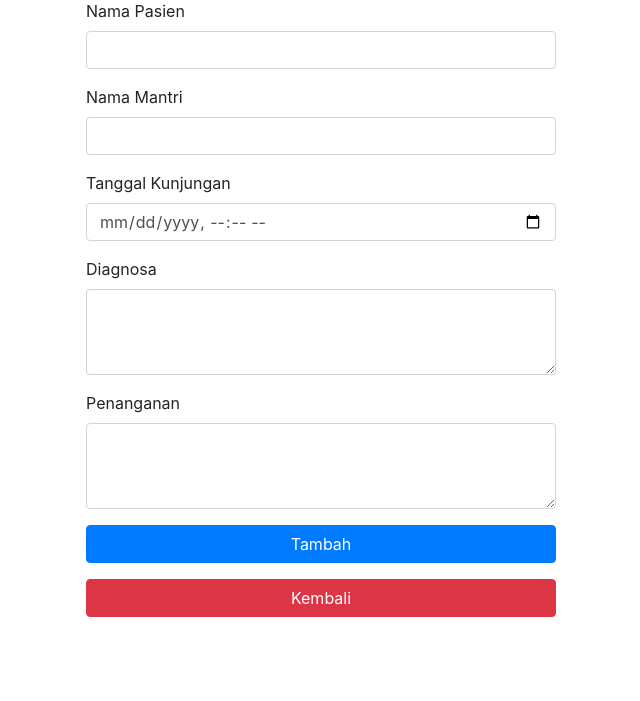
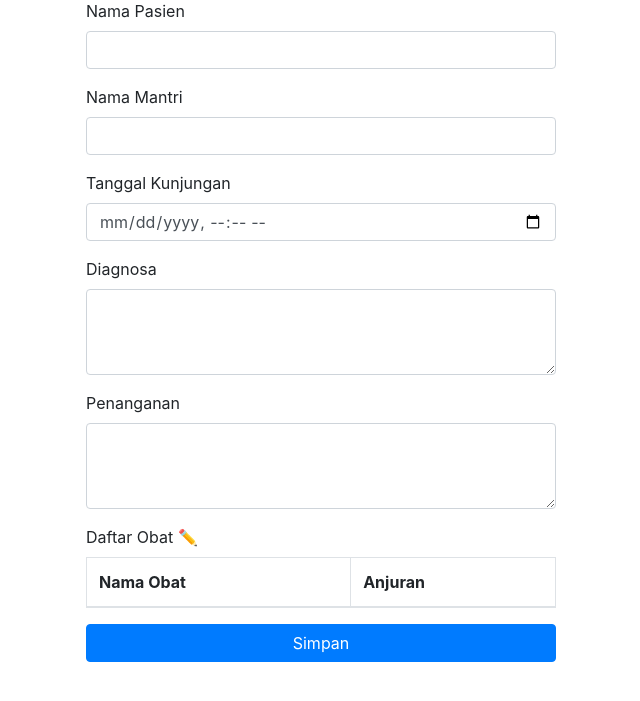
Before and after one commit to yogadewa0/Klinik, a CodeIgniter 4 app: the page made by app/Views/admin/RekamMedis/add_rekammedis.php in a window 1280 px wide. Shown: the part 49-750 px from the top of the page, without its empty margins (319-959 px from the left). Run offline with PHP 8.4 and a stand-in for CodeIgniter, Linux system fonts and the light colour scheme; the template is opened without the code that fills it, so the values that code supplies are empty; some libraries are stand-ins or nearby versions.

Commit message:
add rekam medis

```diff
--- a/app/Views/admin/RekamMedis/add_rekammedis.php
+++ b/app/Views/admin/RekamMedis/add_rekammedis.php
@@ -24,11 +24,13 @@
     action="<?= site_url('/submit-rekam_medis-form') ?>">
       <div class="form-group">
         <label>Nama Pasien</label>
-        <input type="text" name="id_pasien" class="form-control">
+        <input type="text" name="nama_pasien" class="form-control">
+        <input type="hidden" name="id_pasien" class="form-control">
       </div>
       <div class="form-group">
         <label>Nama Mantri</label>
-        <input type="text" name="id_user" class="form-control">
+        <input type="text" name="nama_user" class="form-control">
+        <input type="hidden" name="id_user" class="form-control">
       </div>
       <div class="form-group">
         <label>Tanggal Kunjungan</label>
@@ -42,44 +44,90 @@
         <label>Penanganan</label>
         <textarea name="penanganan" class="form-control" rows="3"></textarea>
       </div>
+      <!-- Daftar Obat dengan Ikon Pensil -->
       <div class="form-group">
-        <button type="submit" class="btn btn-primary btn-block">Tambah</button>
+        <label>Daftar Obat
+          <span class="edit-icon" onclick="openModal()" title="Tambah Obat">✏️</span>
+        </label>
+        <table class="table table-bordered" id="obatTable">
+          <thead>
+            <tr>
+              <th>Nama Obat</th>
+              <th>Anjuran</th>
+            </tr>
+          </thead>
+          <tbody></tbody>
+        </table>
       </div>
+
       <div class="form-group">
-        <a href="<?= site_url('rekammedis-list') ?>" class="btn btn-danger btn-block">Kembali</a>
+        <button type="submit" class="btn btn-primary btn-block">Simpan</button>
       </div>
     </form>
   </div>
 
-  <script src="https://code.jquery.com/jquery-3.5.1.slim.min.js"></script>
-  <script src="https://cdnjs.cloudflare.com/ajax/libs/jquery-validate/1.19.2/jquery.validate.js"></script>
-  <script src="https://cdnjs.cloudflare.com/ajax/libs/jquery-validate/1.19.2/additional-methods.min.js"></script>
+  <!-- Modal Pop-Up -->
+  <div id="modalDialog" class="modal fade" tabindex="-1" role="dialog">
+    <div class="modal-dialog" role="document">
+      <div class="modal-content">
+        <div class="modal-header">
+          <h5 class="modal-title">Tambah Obat</h5>
+          <button type="button" class="close" data-dismiss="modal" aria-label="Close">
+            <span aria-hidden="true">&times;</span>
+          </button>
+        </div>
+        <div class="modal-body">
+          <div class="form-group">
+            <label for="modalNamaObat">Nama Obat</label>
+            <select id="modalNamaObat" class="form-control">
+              <option value="Paracetamol">Paracetamol</option>
+              <option value="Amoxicillin">Amoxicillin</option>
+              <option value="Ibuprofen">Ibuprofen</option>
+              <option value="Antibiotik">Antibiotik</option>
+            </select>
+          </div>
+          <div class="form-group">
+            <label for="modalAnjuran">Anjuran</label>
+            <input type="text" id="modalAnjuran" class="form-control" placeholder="Contoh: 3x1 sehari">
+          </div>
+        </div>
+        <div class="modal-footer">
+          <button type="button" class="btn btn-danger" data-dismiss="modal">Batal</button>
+          <button type="button" class="btn btn-primary" onclick="saveObat()">Simpan</button>
+        </div>
+      </div>
+    </div>
+  </div>
+
+  <!-- Script Section -->
+  <script src="https://code.jquery.com/jquery-3.5.1.min.js"></script>
+  <script src="https://stackpath.bootstrapcdn.com/bootstrap/4.5.0/js/bootstrap.min.js"></script>
+
   <script>
-    if ($("#add_create").length > 0) {
-      $("#add_create").validate({
-        rules: {
-          id_pasien: {
-            required: true,
-          },
-          tgl_kunjungan: {
-            required: true,
-          },
-          id_user: {
-            required: true,
-          },
-        },
-        messages: {
-          id_pasien: {
-            required: "ID Pasien wajib diisi.",
-          },
-          tgl_kunjungan: {
-            required: "Tanggal kunjungan wajib diisi.",
-          },
-          id_user: {
-            required: "ID User wajib diisi.",
-          },
-        },
-      });
+    function openModal() {
+      // Reset input dalam modal saat dibuka
+      document.getElementById("modalNamaObat").value = "";
+      document.getElementById("modalAnjuran").value = "";
+      $('#modalDialog').modal('show'); // Tampilkan modal
+    }
+
+    function saveObat() {
+      const namaObat = document.getElementById("modalNamaObat").value;
+      const anjuran = document.getElementById("modalAnjuran").value;
+
+      if (namaObat && anjuran) {
+        const table = document.getElementById("obatTable").getElementsByTagName("tbody")[0];
+
+        // Tambahkan baris baru ke tabel
+        const newRow = table.insertRow();
+        newRow.insertCell(0).innerText = namaObat;
+        newRow.insertCell(1).innerText = anjuran;
+
+        // Tutup modal setelah menyimpan
+        $('#modalDialog').modal('hide');
+      } else {
+        alert("Harap isi Nama Obat dan Anjuran terlebih dahulu.");
+      }
     }
   </script>
 </body>
```
